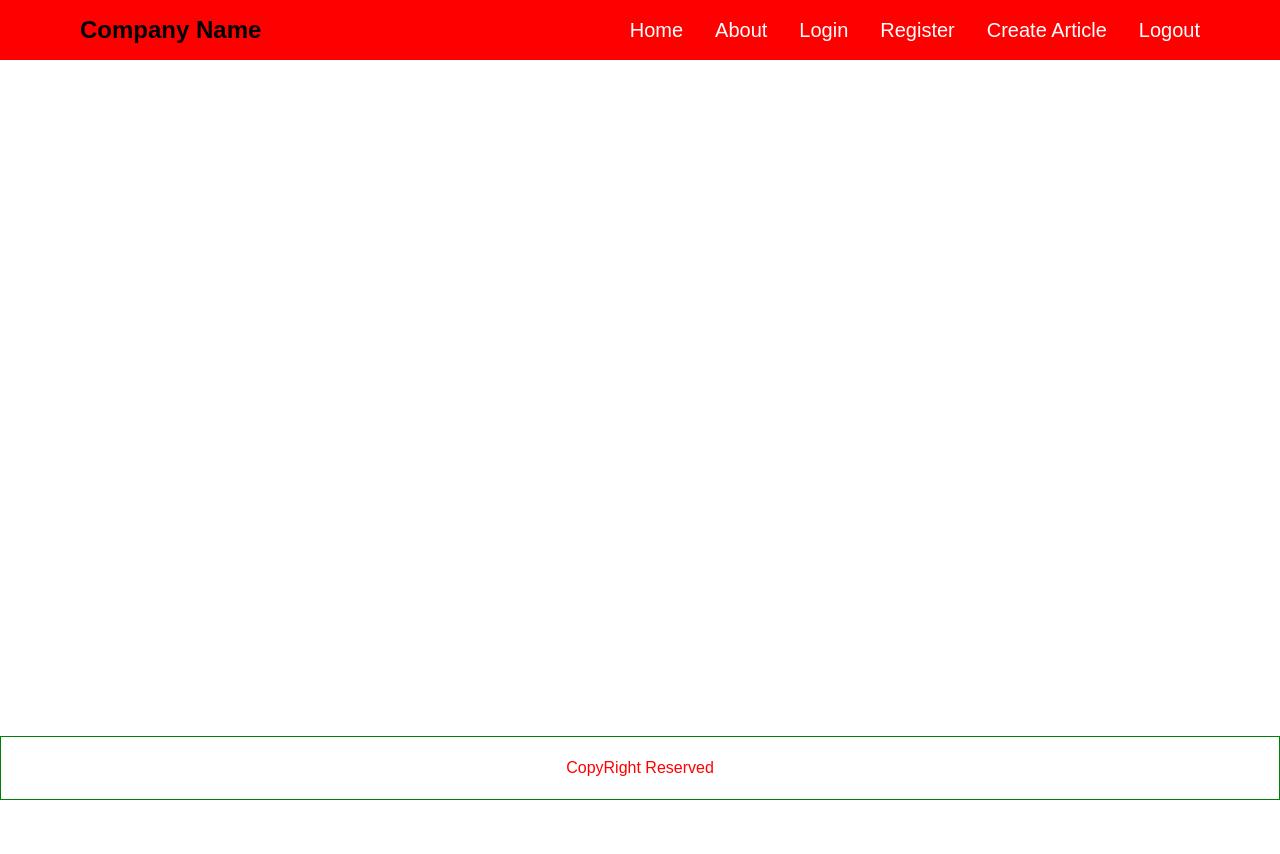
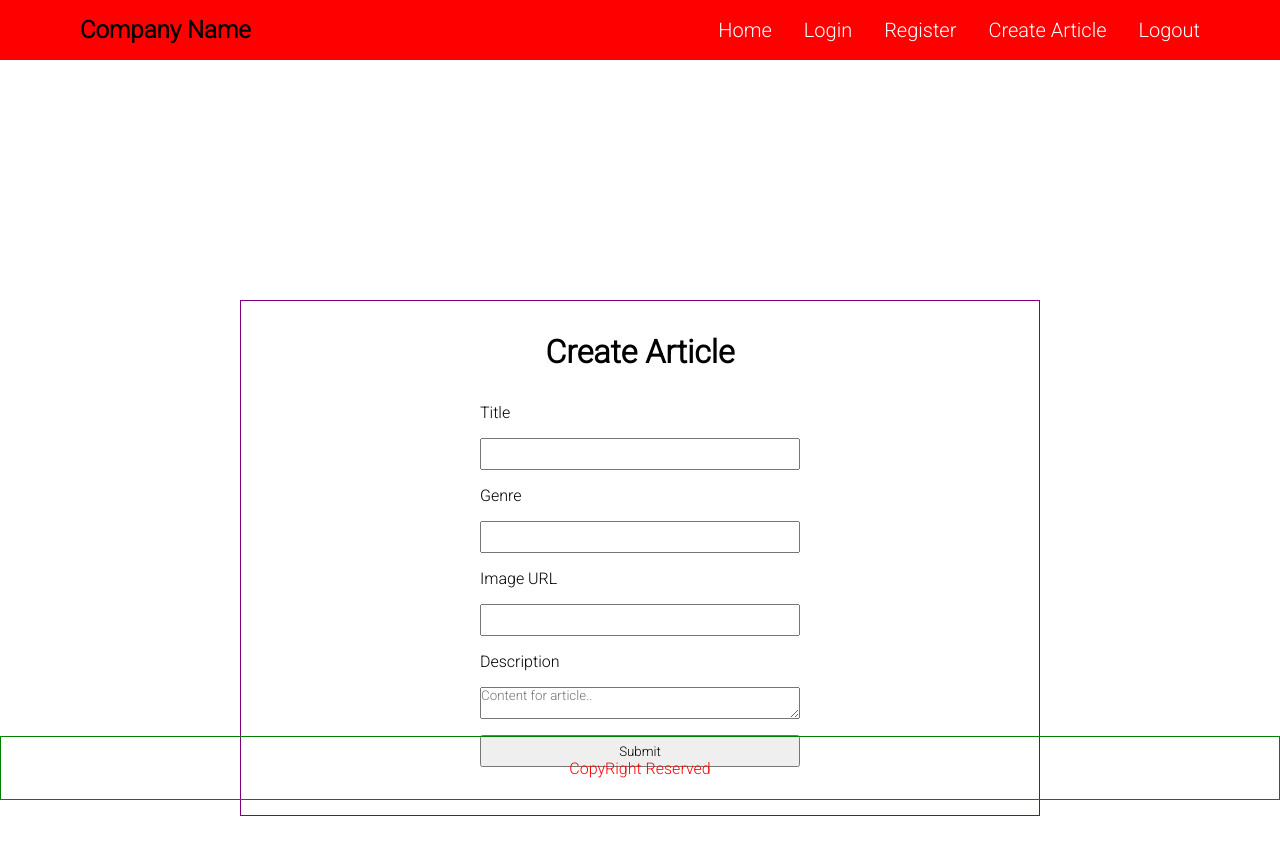
Before and after one commit to Kn0xiemy/gaming-article, a React (Vite) app in the folder client/: page /create-article in a window 1280 px wide. Shown: the top 854 px of the page. Before the commit the page ends 800 px from the top, so only its background shows below. Built offline with nearby package versions, Linux system fonts and the light colour scheme.

Commit message:
added apis & adjusted css

```diff
--- a/client/src/App.jsx
+++ b/client/src/App.jsx
@@ -1,11 +1,11 @@
 import React from 'react';
 import Home from './components/Home/Home.jsx';
 import { BrowserRouter, Routes, Route } from 'react-router-dom';
-import AboutPage from './components/About/About.jsx';
 import Login from './components/login/Login.jsx';
 import Header from './components/Header.jsx';
 import Footer from './components/Footer.jsx';
 import Register from './components/register/Register.jsx';
+import CreateArticle from './components/create-article/CreateArticle.jsx';
 
 function App() {
 
@@ -14,9 +14,9 @@ function App() {
       <Header></Header>
         <Routes>
             <Route path='/' element={<Home />} />
-            <Route path='/about' element={<AboutPage />} />
             <Route path='/login' element={<Login />} />
             <Route path='/register' element={<Register />} />
+            <Route path='/create-article' element={<CreateArticle />} />
         </Routes>
         <Footer></Footer>
       </>
--- a/client/src/Main-section/Main-section.jsx
+++ b/client/src/Main-section/Main-section.jsx
@@ -14,7 +14,7 @@ export default function MainSection() {
             </div>
             {/* To place dynamic title for later */}
             <h3>Incredible News!</h3>
-			<p>Lorem ipsum dolor sit amet consectetur adipisicing elit. Debitis, doloribus!</p>
+			        <p>Lorem ipsum dolor sit amet consectetur adipisicing elit. Debitis, doloribus!</p>
             <div className="details-button">
               {/* To place dynamic button value later */}
               <button>Details</button>
--- a/client/src/components/Header.jsx
+++ b/client/src/components/Header.jsx
@@ -11,10 +11,9 @@ function Header() {
 		      <h1>Company Name</h1>
         <ul className='nav-links'>
           <li><Link to="/">Home</Link></li>
-          <li><Link to="/about">About</Link></li>
           <li><Link to="/login">Login</Link></li>
           <li><Link to="/register">Register</Link></li>
-          <li><Link to="/">Create Article</Link></li>
+          <li><Link to="/create-article">Create Article</Link></li>
           <li><Link to="/">Logout</Link></li>
         </ul>
       </nav>
--- a/client/src/components/component-css/Global.css
+++ b/client/src/components/component-css/Global.css
@@ -2,5 +2,5 @@
   margin: 0;
   padding: 0;
   box-sizing: border-box;
-  font-family: 'Robot', sans-serif;
+  font-family: 'Roboto', sans-serif;
 }
--- a/client/src/components/component-css/Login.css
+++ b/client/src/components/component-css/Login.css
@@ -16,11 +16,11 @@
 }
 
 .container input,
-.container label {
+.container label, .container textarea {
   width: 20rem;
 }
 
-.container input {
+.container input, .container textarea {
   margin-bottom: 1rem;
   height: 2rem;
 }
--- a/client/src/components/create-article/CreateArticle.jsx
+++ b/client/src/components/create-article/CreateArticle.jsx
@@ -7,11 +7,16 @@ export default function CreateArticle() {
           <label htmlFor="title">Title</label>
           <input type="text" name="title"/>
 
-          <label htmlFor="password">Password</label>
-          <input type="password" />
+          <label htmlFor="genre">Genre</label>
+          <input type="text" />
+
+          <label htmlFor="article-image">Image URL</label>
+          <input type="text" />
+
+          <label htmlFor="description">Description</label>
+          <textarea name="description" id="" placeholder="Content for article.."></textarea>
 
           <input type="submit" name="" id="submit-button" />
-          <p>Don't have an account yet?</p><Link to="/register" className='register-suggestion'>Register</Link>
         </div>
       </form>
     </div>
```
Also changed, not shown: client/src/components/About/About.jsx (deleted, +0 -7 lines), client/src/components/api/articles-api.js (added, +11 -0 lines), client/src/components/api/requester.js (added, +36 -0 lines), client/src/components/Home/LatestArticle.jsx (added), 1 other file (tests, documents, lock files or other folders).
